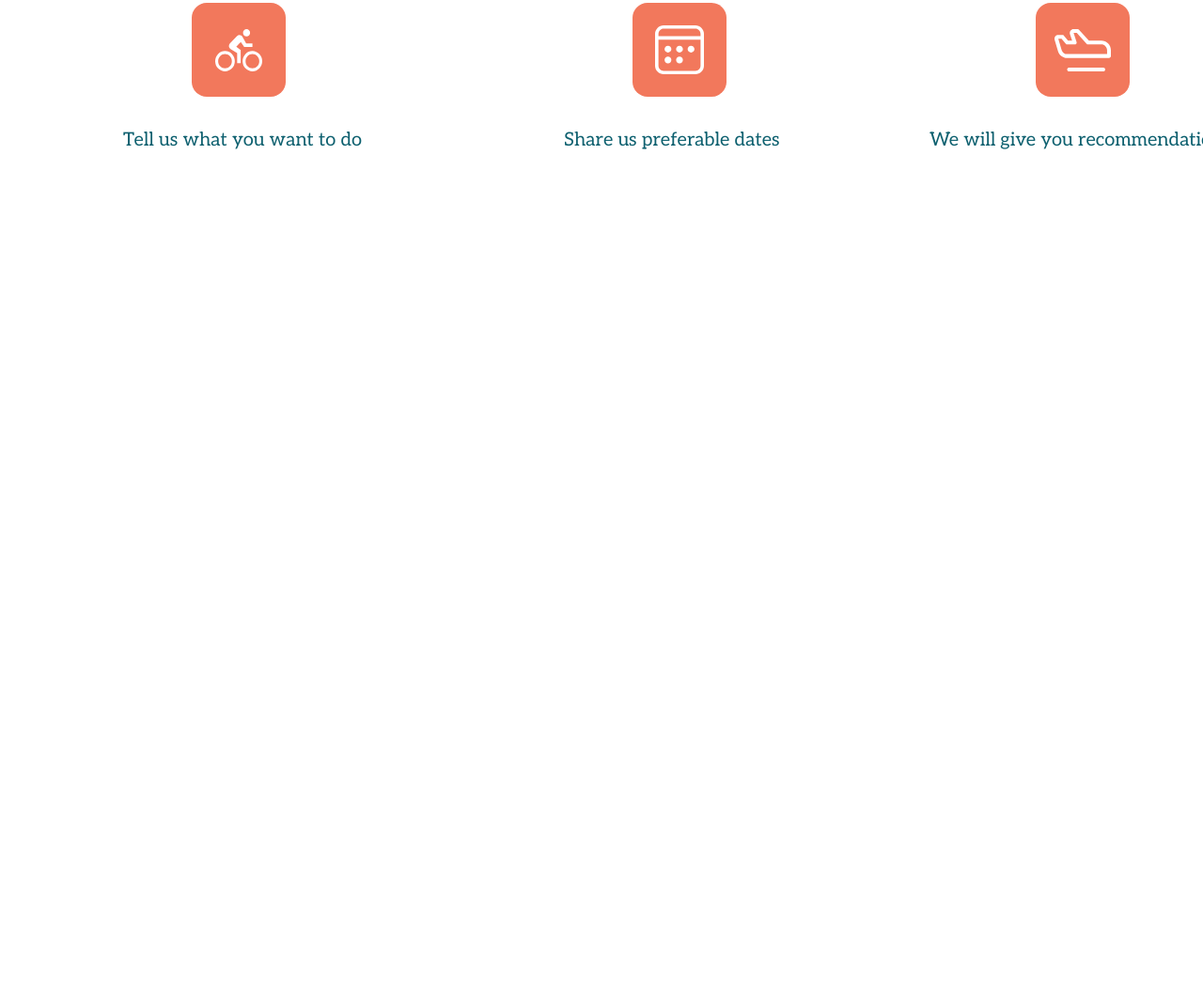
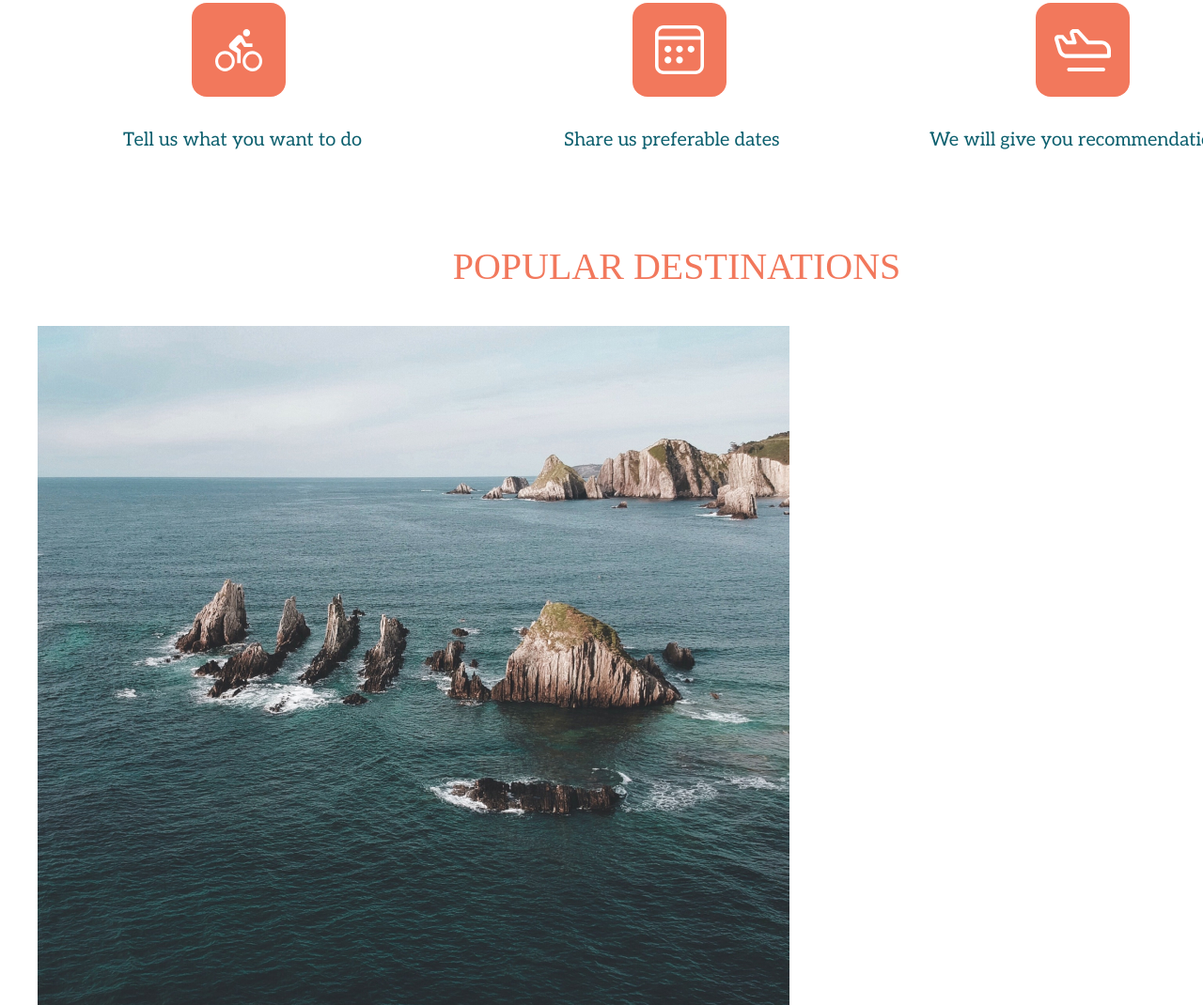
Before and after one commit to hikiman/travel, a plain HTML site: page index.html in a window 1280 px wide. Shown: the part 929-1999 px from the top of the page at 94% size. Before the commit the page ends 1269 px from the top, so only its background shows below. Drawn offline with Linux system fonts and the light colour scheme; a web font is replaced by a local one.

Commit message:
feat: add content for carousel and minor refactor changes

```diff
--- a/index.html
+++ b/index.html
@@ -57,7 +57,22 @@
                         </div>
                     </div>
                 </section>
-                <section class="section section-destinations" id="destinations"></section>
+                <section class="section section-destinations" id="destinations">
+                    <div class="destinations-container">
+                        <h2 class="title-section">POPULAR DESTINATIONS</h2>
+                        <div class="carousel">
+                            <ul class="carousel-list">
+                                <li class="carousel-item">
+                                    <img src="/assets/img/destination-spain.jpg" alt="Spain" class="spain-destination">
+                                    <img src="/assets/img/destination-japan.jpg" alt="Japan" class="japan-destination">
+                                    <img src="/assets/img/destination-usa.jpg" alt="USA" class="usa-destination">
+                                </li>
+                                <li class="carousel-item"></li>
+                                <li class="carousel-item"></li>
+                            </ul>
+                        </div>
+                    </div>
+                </section>
                 <section class="section section-stories" id="stories"></section>
             </div>
         </main>
--- a/style.css
+++ b/style.css
@@ -56,6 +56,7 @@ body {
   padding: 0;
   border: 0;
   min-height: 100vh;
+  /*background-color: black; */
 }
 
 .wrapper {
@@ -256,12 +257,13 @@ body {
 .steps-container {
   position: relative;
   left: 131px;
+  top: 80px;
   width: 1177px;
   height: 247px;
 }
 
 .title-section {
-  margin: 80px auto 40px;
+  margin: 0 auto 40px;
   color: #F2785C;
   text-align: center;
   font-family: Red Hat Text;
@@ -298,3 +300,16 @@ body {
   position: relative;
   right: 80px;
 }
+
+.section-destinations {
+  height: 1042px;
+}
+
+.carousel {
+  height: 800px;
+}
+
+.carousel-list {
+  display: flex;
+  flex-flow:row wrap;
+}
```
